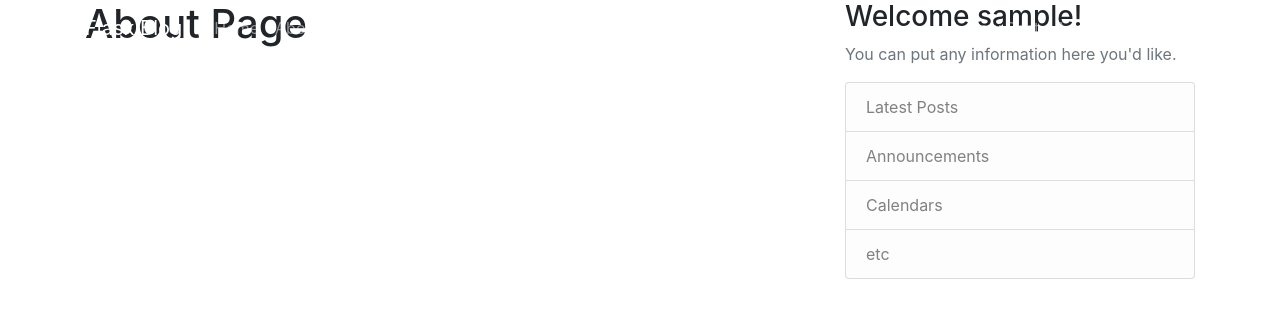
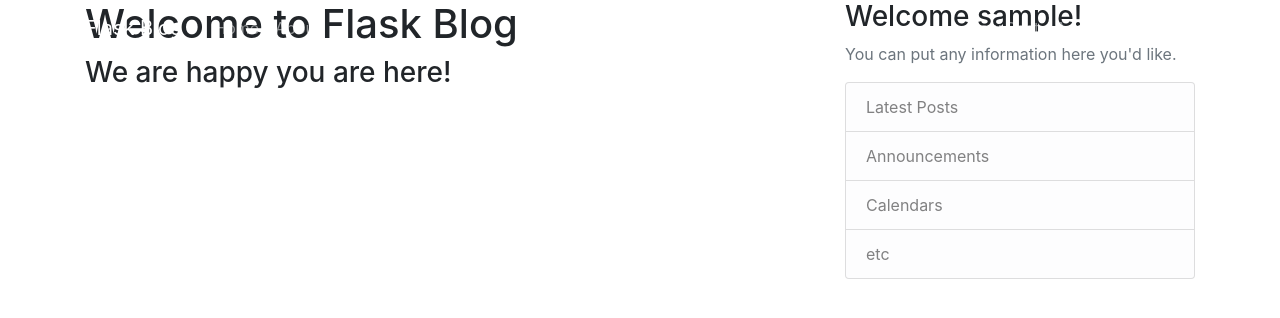
Before and after one commit to nathangthomas/flask_blog, a Flask app: template flask_blog/templates/about.html in a window 1280 px wide. Shown: the top 318 px of the page. Run offline with Flask 2, Linux system fonts and the light colour scheme; the template is opened without the code that fills it, so the values that code supplies are empty; the visitor is signed in with stand-in values (Sample User, id 1); data comes from the database, SQL or seed files in the repository; both versions use the stored data as it was after the commit; some libraries are stand-ins or nearby versions.

Commit message:
Update about page

```diff
--- a/flask_blog/templates/about.html
+++ b/flask_blog/templates/about.html
@@ -1,4 +1,5 @@
 {% extends "layout.html" %}
 {% block content %}
-    <h1>About Page</h1>
+    <h1>Welcome to Flask Blog</h1>
+    <h3>We are happy you are here! </h3>
 {% endblock content %}
```
Also changed, not shown: flask_blog/site.db.
